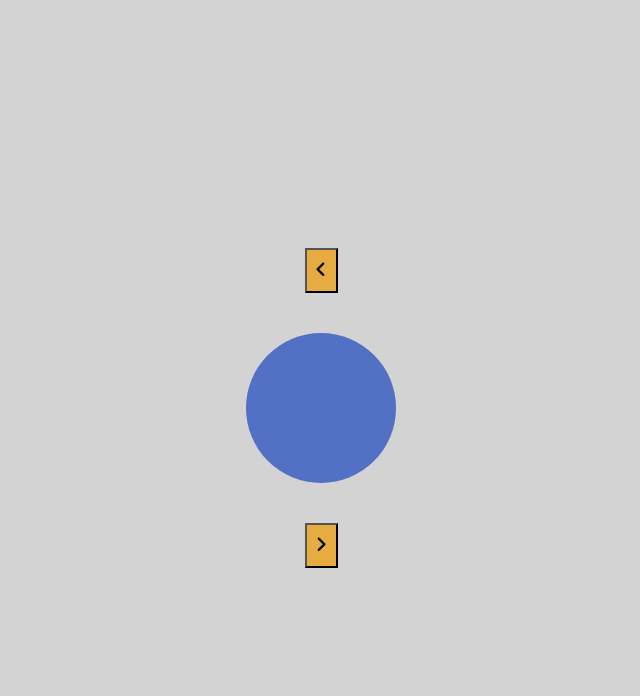
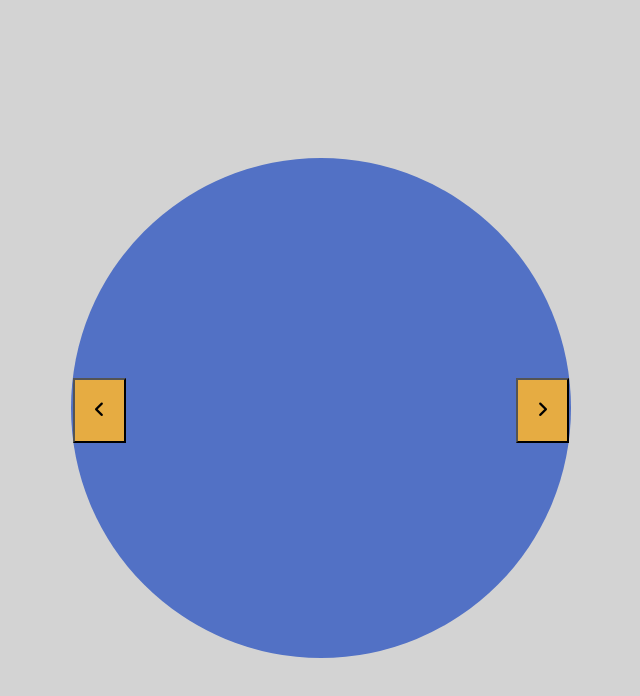
Before and after one commit to nopancarev/krug, a plain HTML site: page index.html in a window 1280 px wide. Shown: the whole page, without its empty margins (319-959 px from the left). Drawn offline with Linux system fonts and the light colour scheme.

Commit message:
html and style

```diff
--- a/index.html
+++ b/index.html
@@ -21,9 +21,11 @@
 
 
   <div class="container">
-    <button class="margin-bottom btn" onclick="moveLeft()"><i class="fas fa-angle-left"></i></button>
-    <div id="circle"></div>
-    <button class="margin-top btn" onclick="moveRight()"><i class="fas fa-angle-right"></i></button>
+    <div id="circle">
+      <button class="margin-bottom btn btn-left" onclick="moveLeft()"><i class="fas fa-angle-left"></i></button>
+      <button class="margin-top btn btn-right" onclick="moveRight()"><i class="fas fa-angle-right"></i></button>
+
+    </div>
   </div>
 
 
--- a/style.css
+++ b/style.css
@@ -15,18 +15,23 @@ body {
 }
 #circle {
   background-color: rgb(82, 113, 197);
-  height: 150px;
-  width: 150px;
+  height: 500px;
+  width: 500px;
   border-radius: 50%;
-}
-.margin-bottom {
-  margin-bottom: 40px;
-}
-.margin-top {
-  margin-top: 40px;
+  position: relative;
 }
 .btn {
   background-color: rgb(230, 172, 66);
-  padding: 10px;
+  padding: 20px;
   font-size: large;
 }
+.btn-left {
+  position: absolute;
+  left: 2px;
+  top: 44%;
+}
+.btn-right {
+  position: absolute;
+  right: 2px;
+  top: 44%;
+}
```
